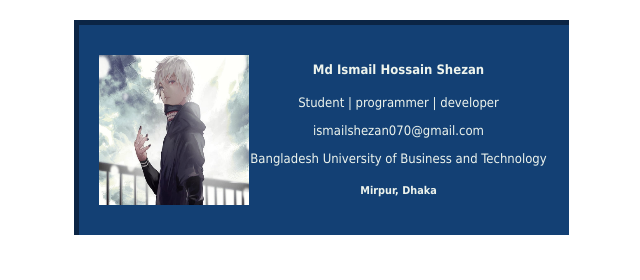
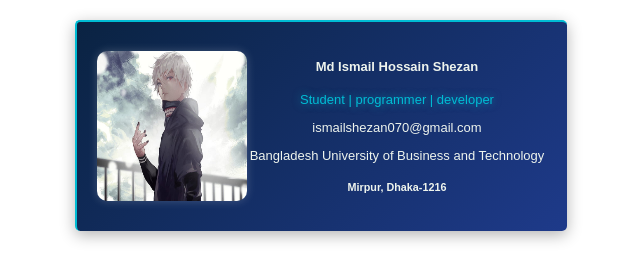
Before and after one commit to kenshiro-47/Business_card, a plain HTML site: page index.html in a window 1280 px wide. Shown: the whole page, without its empty margins (319-959 px from the left). Drawn offline with Linux system fonts and the light colour scheme.

Commit message:
improved the design a bit

```diff
--- a/index.html
+++ b/index.html
@@ -14,7 +14,7 @@
             <p class="titles">Student | programmer | developer</p>
             <p>ismailshezan070@gmail.com</p>
             <p>Bangladesh University of Business and Technology</p>
-            <h5 class="address">Mirpur, Dhaka</h5>
+            <h5 class="address">Mirpur, Dhaka-1216</h5>
         </div>
 
     </div>
--- a/style.css
+++ b/style.css
@@ -1,25 +1,35 @@
 body{
     margin: 20px;
-    font-family: Tahoma, Verdana, sans-serif;
+    font-family: 'Poppins', sans-serif;
 }
 .card{
-    background-color: #134074;
+    background: linear-gradient(135deg, #0a2342, #1e3a8a);
     display: flex;
     width: 450px;
     justify-content:space-around;
 
     margin: 0 auto;
     padding: 20px;
-    border-left: 5px solid #0B2545;
-    border-top: 5px solid #0B2545;
-    /* box-shadow: 3px 3px; */
 
+    border-left: 2px solid #00bcd4;
+    border-top: 2px solid #00bcd4;
+    border-radius: 5px;
+
+
+    box-shadow: 0 4px 15px rgba(0, 0, 0, 0.3);
 }
+
+.card:hover {
+  transform: scale(1.03);
+  transition: all 0.3s ease;
+}
+
 .img_kaneki{
     width: 150px;
     height: 150px;
     margin: auto 0;
-    /* margin-right: 15px; */
+    box-shadow: 0 0 10px rgba(255, 255, 255, 0.2);
+    border-radius: 10px;
 
 }
 
@@ -29,3 +39,7 @@ body{
     width: 300px;
     text-align: center;
 }
+.titles{
+     color: #00bcd4;
+    text-shadow: 0 0 8px rgba(0, 188, 212, 0.6);
+}
```
